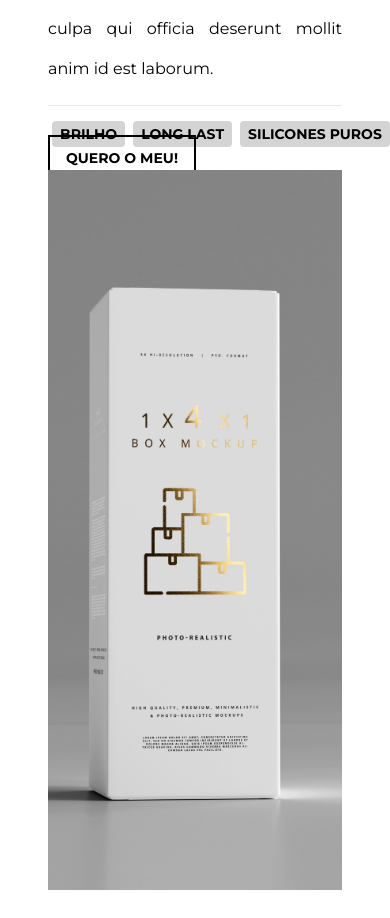
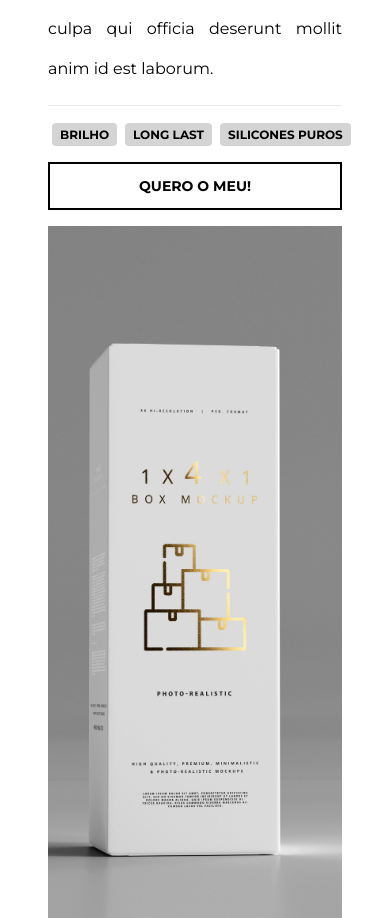
Before and after one commit to andradematheusdev/yourbrand-cosmetics, a Next.js app: page / in a window 390 px wide. Shown: the part 1260-2178 px from the top of the page. Built offline with nearby package versions, Linux system fonts and the light colour scheme.

Commit message:
Home highlight responsive fix

```diff
--- a/components/Button/Button.tsx
+++ b/components/Button/Button.tsx
@@ -1,10 +1,20 @@
 type Props = {
   url?: string;
   text: string;
+  className?: string;
 }
 
-export default function Button({url = "#", text}: Props) {
+export default function Button({url = "#", text, className}: Props) {
   return (
-    <a href={url} role="button" className="border-2 border-black py-3 p-4 font-bold text-sm whitespace-nowrap">{text}</a>
+    <a
+      href={url}
+      role="button"
+      className={`
+        flex items-center justify-center border-2 border-black py-3 p-4 font-bold text-sm whitespace-nowrap
+        ${className}
+      `}
+    >
+      {text}
+    </a>
   )
 }
--- a/components/CustomTag/CustomTag.tsx
+++ b/components/CustomTag/CustomTag.tsx
@@ -6,7 +6,7 @@ type Props = {
 
 export default function CustomTag({text}: Props) {
   return (
-    <span className='px-2 py-1 bg-neutral-300 uppercase font-bold rounded whitespace-nowrap m-1 text-sm'>
+    <span className='px-2 py-1 bg-neutral-300 uppercase font-bold rounded whitespace-nowrap m-1 text-xs'>
       {text}
     </span>
   )
--- a/components/HomeHightlight/HomeHightlight.tsx
+++ b/components/HomeHightlight/HomeHightlight.tsx
@@ -19,14 +19,14 @@ export default function HomeHightlight() {
               {Data.homeHighlight.text}
             </span>
             <hr className="my-4" />
-            <div className="flex w-full flex-wrap">
+            <div className="flex w-full items-center flex-wrap gap-x-2 gap-y-4 mb-4">
               <div className="flex-1">
                 <CustomTag text="brilho" />
                 <CustomTag text="long last" />
                 <CustomTag text="silicones puros" />
               </div>
-              <div>
-                <Button text="QUERO O MEU!" />
+              <div className="flex-1">
+                <Button text="QUERO O MEU!" className="w-full"/>
               </div>
             </div>
           </div>
```
